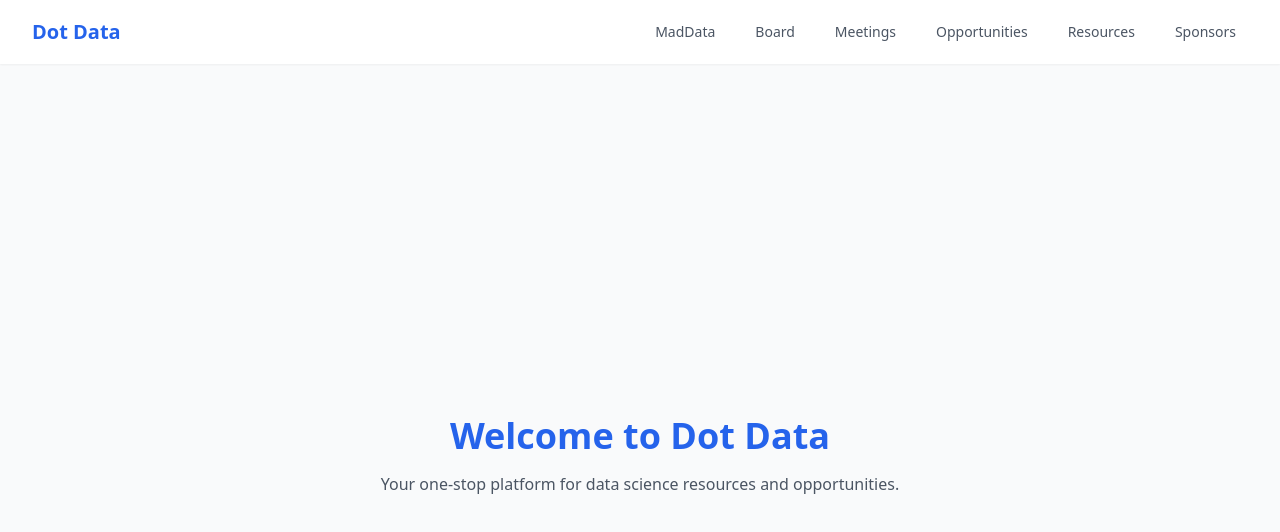
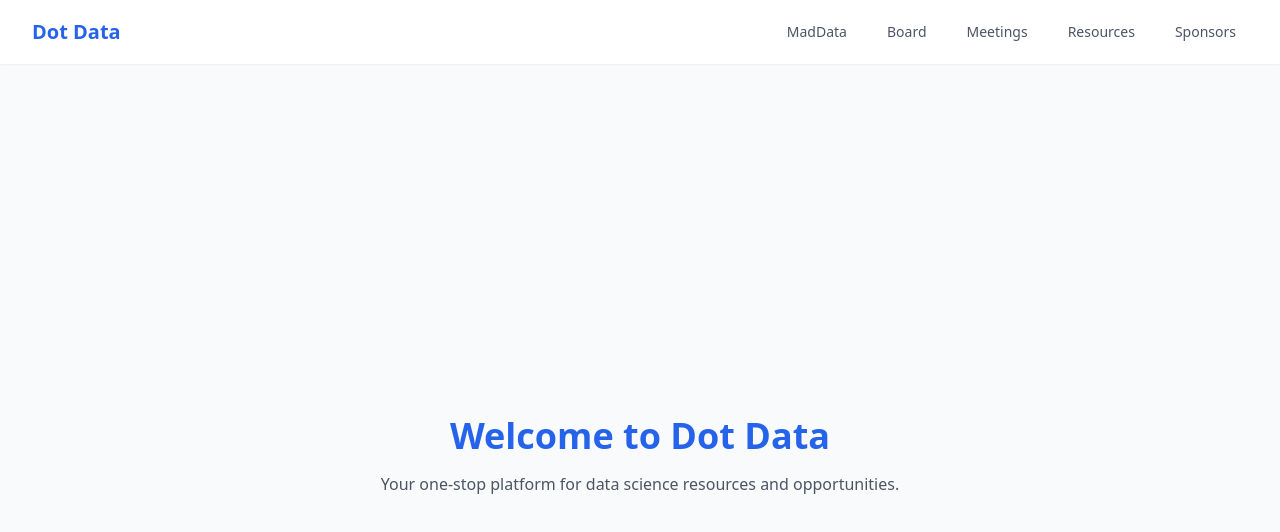
Before and after one commit to ssfb1430/dot-data-site, a React (Vite) app: page / in a window 1280 px wide. Shown: the top 532 px of the page. Built offline with nearby package versions, Linux system fonts and the light colour scheme.

Commit message:
Update navbar.tsx

```diff
--- a/src/components/navbar.tsx
+++ b/src/components/navbar.tsx
@@ -21,9 +21,6 @@ export default function Navbar() {
             <Link to="/meetings" className="text-gray-600 hover:text-blue-600 px-3 py-2 rounded-md text-sm font-medium">
               Meetings
             </Link>
-            <Link to="/opportunities" className="text-gray-600 hover:text-blue-600 px-3 py-2 rounded-md text-sm font-medium">
-              Opportunities
-            </Link>
             <Link to="/resources" className="text-gray-600 hover:text-blue-600 px-3 py-2 rounded-md text-sm font-medium">
               Resources
             </Link>
```
